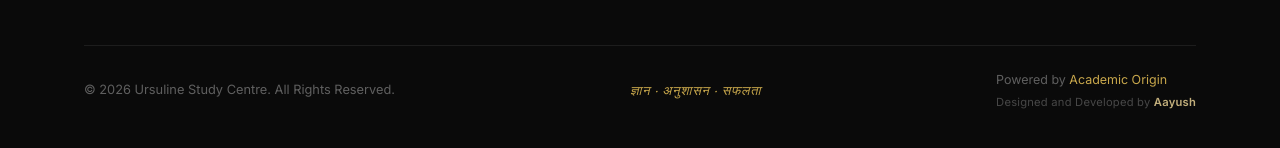
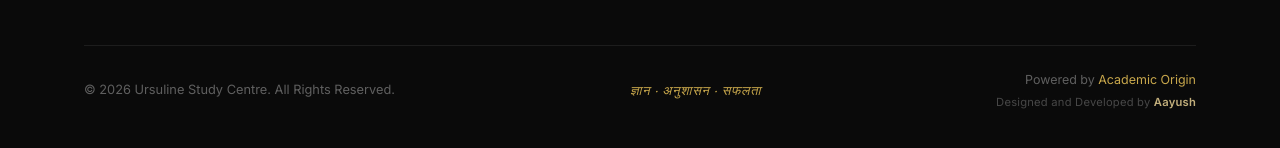
Before and after one commit to addiii999/ursuline-study-centre, a Next.js app: page / in a window 1280 px wide. Shown: the part 7426-7574 px from the top of the page. Built offline with nearby package versions, Linux system fonts and the light colour scheme; a web font is replaced by a local one.

Commit message:
fix: resolve typescript error caused by invalid inline styles in footer

```diff
--- a/src/components/Footer.tsx
+++ b/src/components/Footer.tsx
@@ -149,7 +149,7 @@
           <p style={{ fontFamily: 'var(--serif)', fontStyle: 'italic', fontSize: '0.8rem', color: 'var(--gold)', letterSpacing: '0.06em' }}>
             ज्ञान · अनुशासन · सफलता
           </p>
-          <div style={{ display: 'flex', flexDirection: 'column', alignItems: { base: 'center', md: 'flex-end' }, gap: '4px' }}>
+          <div style={{ display: 'flex', flexDirection: 'column', alignItems: 'flex-end', gap: '4px' }}>
             <p style={{ fontFamily: 'var(--sans)', fontSize: '0.78rem', color: 'rgba(255,255,255,0.35)' }}>
               Powered by <span style={{ color: 'var(--gold)' }}>Academic Origin</span>
             </p>
```
